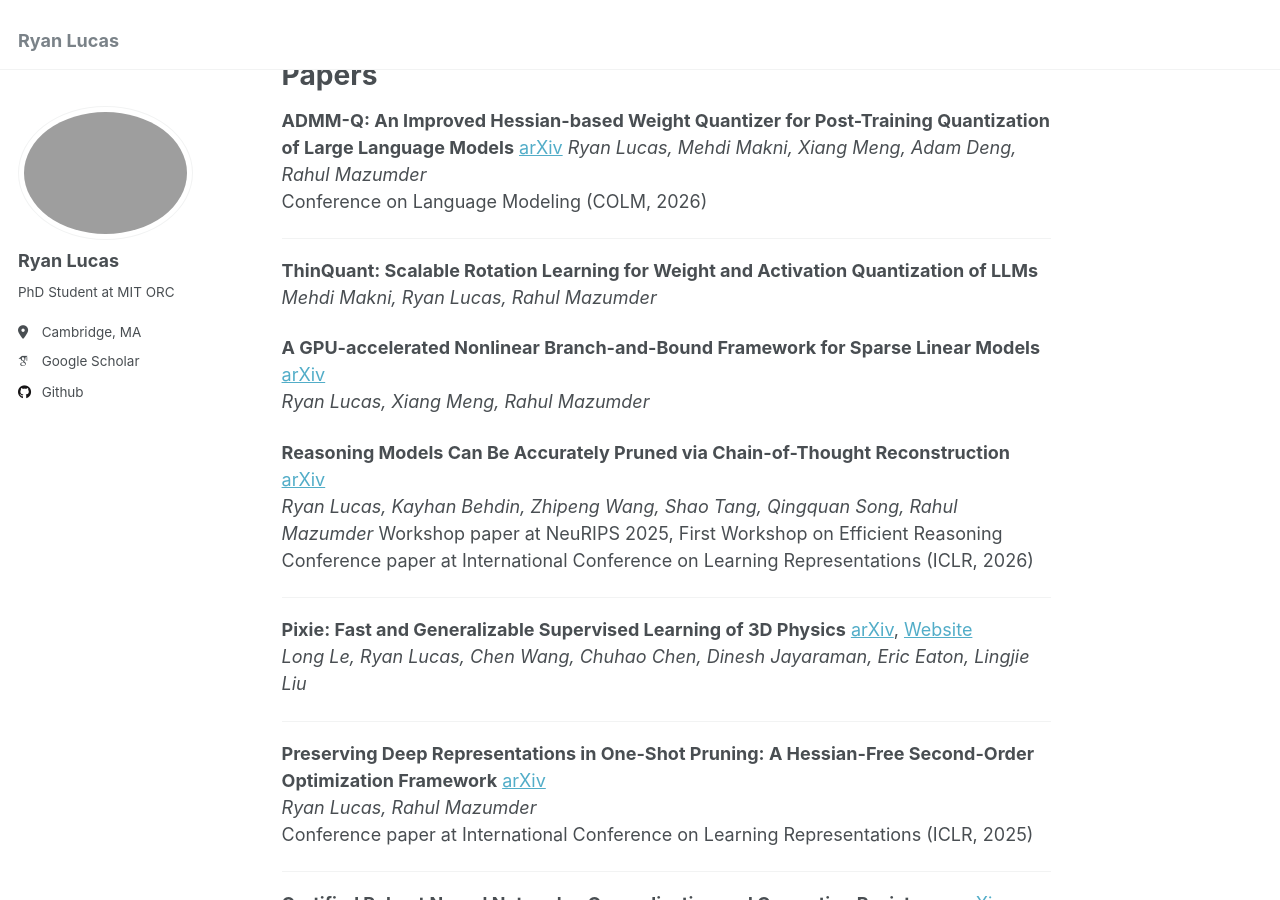
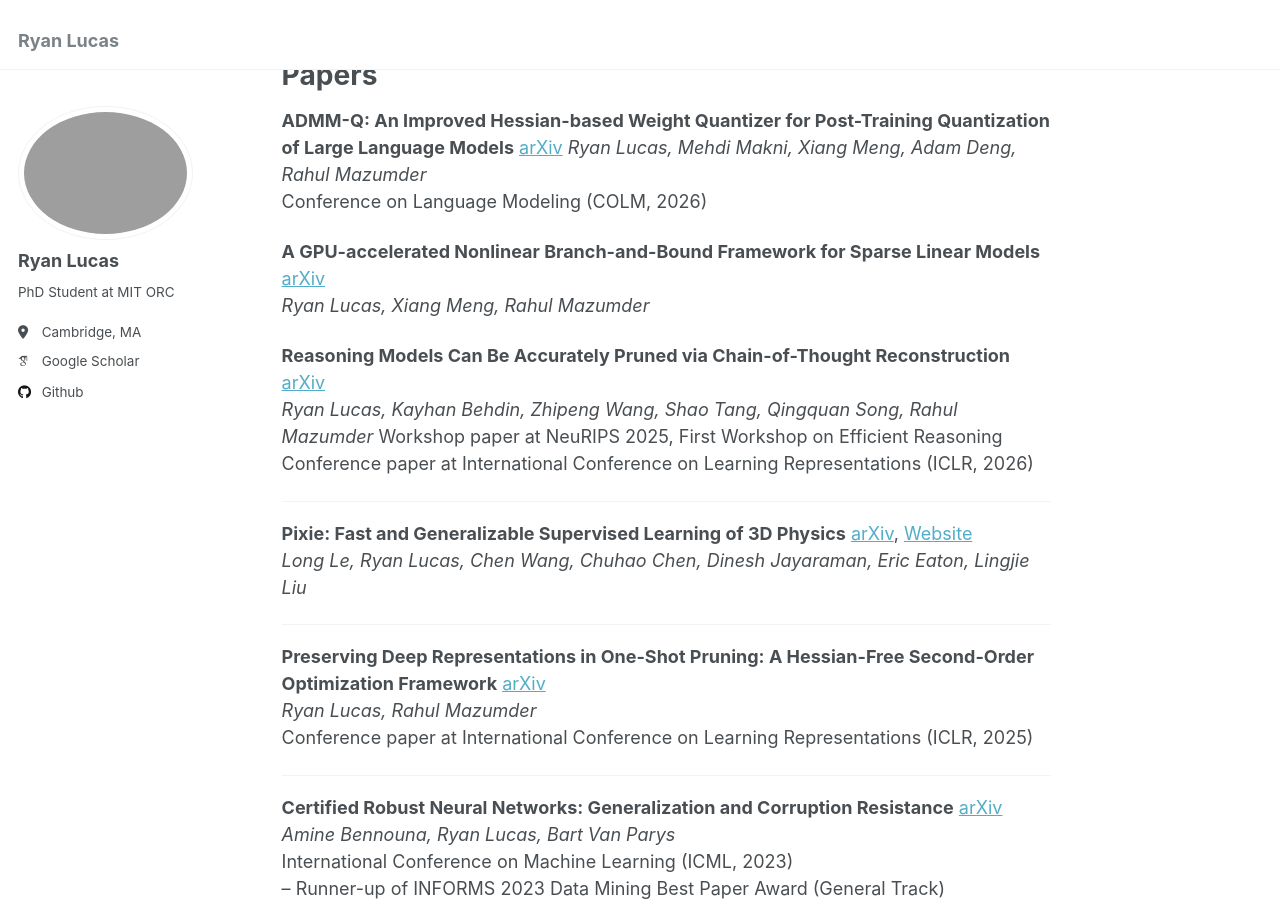
Before and after one commit to RyanLucas3/RyanLucas3.github.io, a Jekyll site: the page built from _pages/about.md, in a window 1280 px wide and 900 px high, scrolled down 319 px. Built offline with Jekyll 4.4.1, drawn with Linux system fonts in a browser that asks for light colours; some web fonts are replaced.

Commit message:
Update about.md

```diff
--- a/_pages/about.md
+++ b/_pages/about.md
@@ -19,11 +19,6 @@ Papers
 **ADMM-Q: An Improved Hessian-based Weight Quantizer for Post-Training Quantization of Large Language Models** [arXiv](https://arxiv.org/abs/2605.11222)
 *Ryan Lucas, Mehdi Makni, Xiang Meng, Adam Deng, Rahul Mazumder*
 Conference on Language Modeling (COLM, 2026)
-
-****
-
-**ThinQuant: Scalable Rotation Learning for Weight and Activation Quantization of LLMs**
-*Mehdi Makni, Ryan Lucas, Rahul Mazumder*
 
 **A GPU-accelerated Nonlinear Branch-and-Bound Framework for Sparse Linear Models** [arXiv](https://arxiv.org/abs/2602.04551)
 *Ryan Lucas, Xiang Meng, Rahul Mazumder*
```
